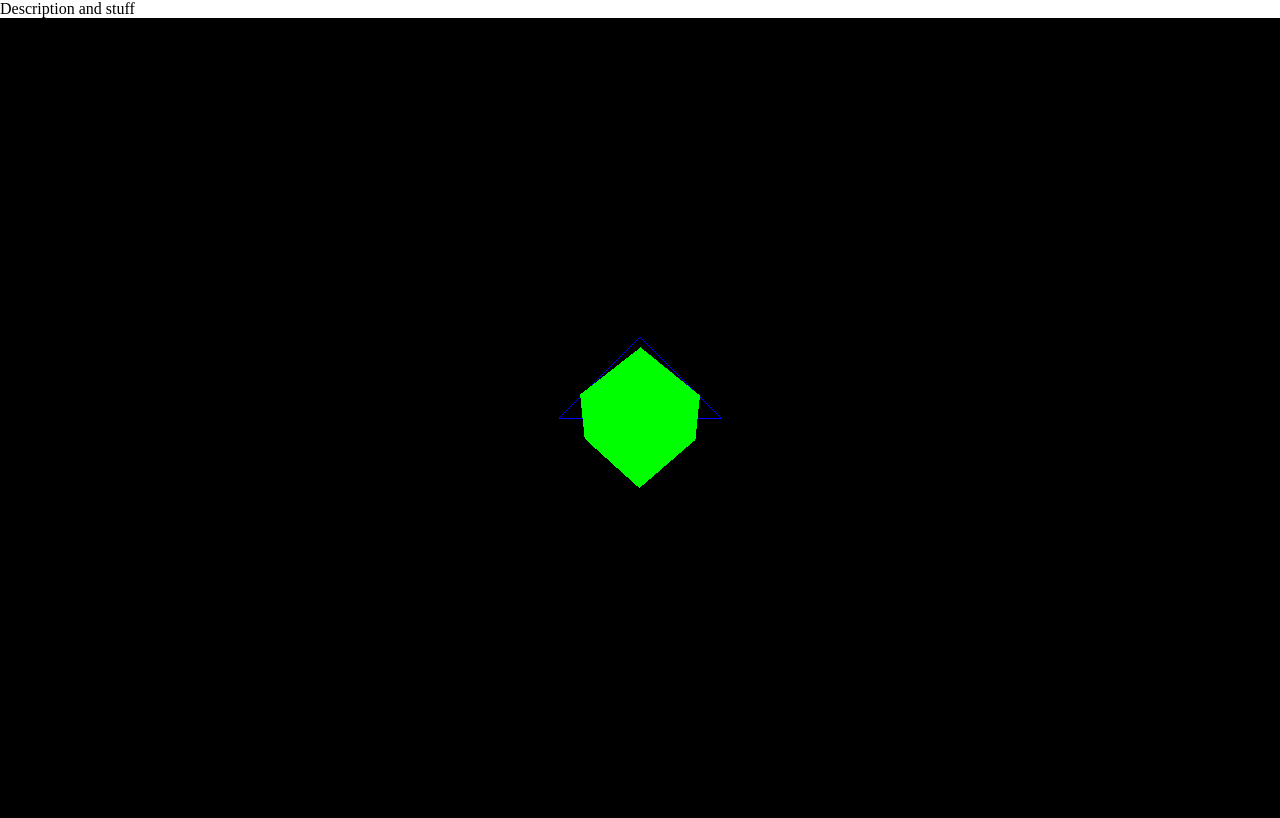
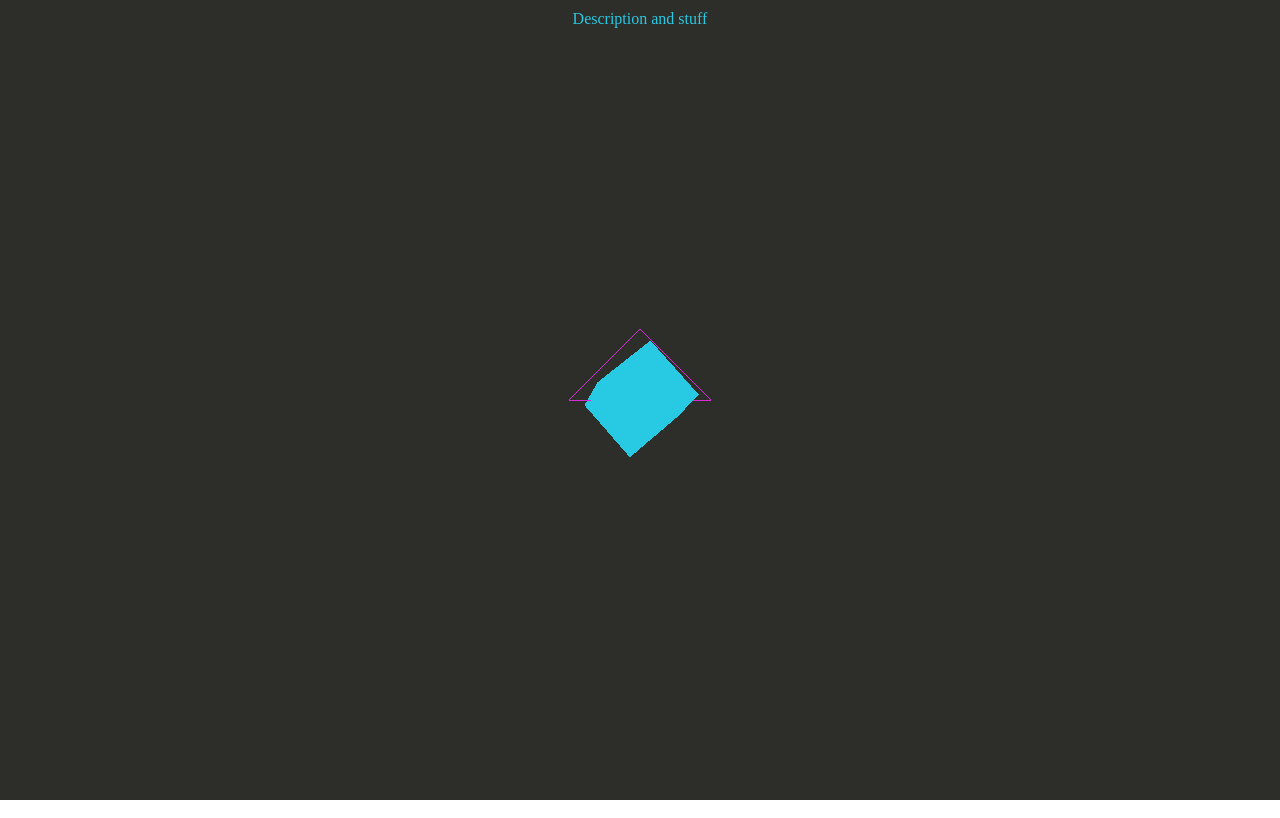
Before and after one commit to Silenoid/silenoid.github.io, a plain HTML site: page index.html in a window 1280 px wide. Drawn offline with nearby package versions, Linux system fonts and the light colour scheme.

Commit message:
Added description element and colors

```diff
--- a/css/main.css
+++ b/css/main.css
@@ -1 +1,17 @@
+:root {
+    --dark: #2D2D2A;
+    --accent: #D82AD8;
+    --secondary: #28C9E2;
+}
+
 body { margin: 0; }
+
+#info {
+	position: absolute;
+	top: 10px;
+	width: 100%;
+	text-align: center;
+	z-index: 100;
+	display:block;
+    color: var(--secondary);
+}
--- a/js/main.js
+++ b/js/main.js
@@ -1,3 +1,9 @@
+const colors = {
+    dark: 0x2D2D2A,
+    accent: 0xD82AD8,
+    secondary: 0x28C9E2
+}
+
 const scene = new THREE.Scene();
 var camera = new THREE.PerspectiveCamera(50, window.innerWidth / window.innerHeight, 0.1, 1000);
 
@@ -10,6 +16,7 @@ window.addEventListener( 'resize', () => {
 
 // Renderer instantiation
 const renderer = new THREE.WebGLRenderer();
+renderer.setClearColor(colors.dark);
 renderer.setSize(window.innerWidth, window.innerHeight);
 document.body.appendChild(renderer.domElement);
 
@@ -17,16 +24,15 @@ document.body.appendChild(renderer.domElement);
 camera.position.set(0, 0, 5);
 camera.lookAt(0, 0, 0);
 
-//Cube
+// Cube
 const geometry = new THREE.BoxGeometry();
-const meshMat = new THREE.MeshBasicMaterial({color: 0x00ff00});
+const meshMat = new THREE.MeshBasicMaterial({color: colors.secondary});
 const cube = new THREE.Mesh(geometry, meshMat);
 scene.add(cube);
 
 // Line stuff
 const lineMat = new THREE.LineBasicMaterial({
-    color:0x0000ff,
-    linewidth: 1
+    color: colors.accent,
 });
 const points = [];
 points.push(new THREE.Vector3(-1, 0, 0));
@@ -48,5 +54,6 @@ function animate() {
 
     cube.rotation.x = Math.sin(elapsedTime * 0.3);
     cube.rotation.y = Math.cos(elapsedTime * 0.5);
-    camera.position.z = 10+ Math.sin(elapsedTime * 0.1 + 178);
+    cube.rotation.z = Math.sin(elapsedTime * 0.7);
+    camera.position.z = 10 + 3 * Math.sin(elapsedTime + 178);
 }
```
